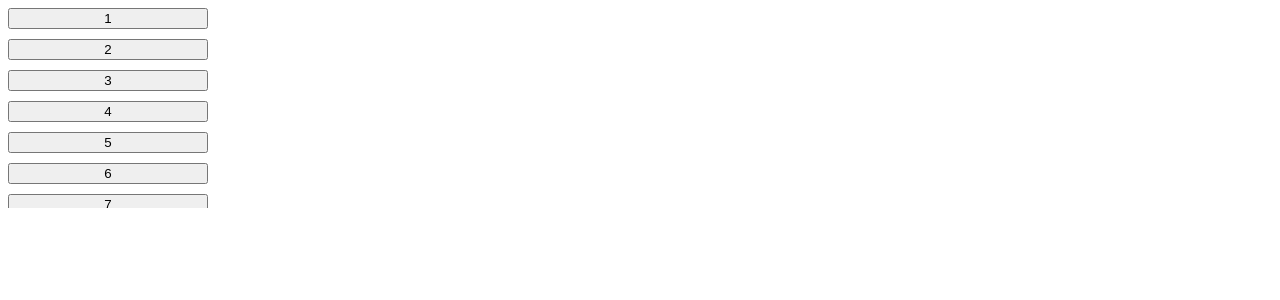
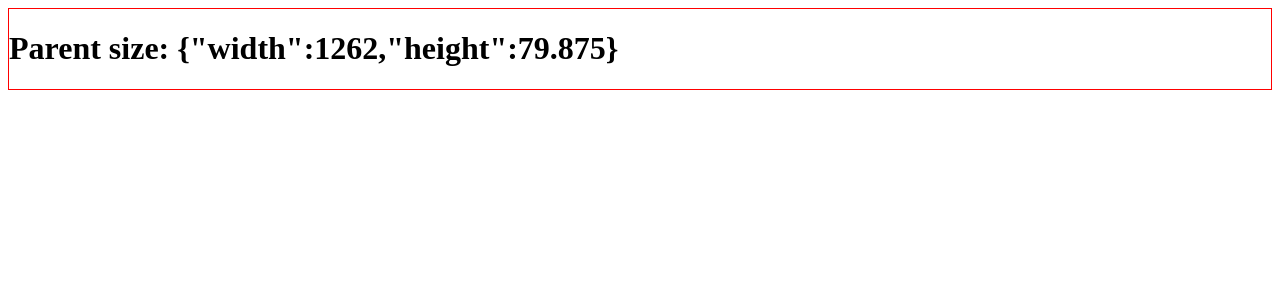
Before and after one commit to willnguyen1312/react-pro, a React (Vite) app: page / in a window 1280 px wide. Shown: the top 300 px of the page. Built offline with nearby package versions, Linux system fonts and the light colour scheme.

Commit message:
Let's go ResizeObserver 🚀

```diff
--- a/package.json
+++ b/package.json
@@ -14,7 +14,6 @@
   "dependencies": {
     "@css-hooks/react": "^2.0.4",
     "@fontsource/inter": "^5.0.18",
-    "@shopify/polaris": "0.0.0-snapshot-20240501141452",
     "@tanstack/react-router": "1.29.2",
     "@tanstack/router-devtools": "1.29.2",
     "@zoom-image/react": "^0.4.14",
--- a/src/App.tsx
+++ /dev/null
@@ -1,53 +0,0 @@
-import { AppProvider, Button } from "@shopify/polaris";
-import "@shopify/polaris/build/esm/styles.css";
-import enTranslations from "@shopify/polaris/locales/en.json";
-import {
-  ElementRef,
-  ReactNode,
-  Suspense,
-  lazy,
-  useEffect,
-  useReducer,
-  useRef,
-  useState,
-} from "react";
-
-const AsyncExpensiveComponent = lazy(() => import("./ExpensiveComponent"));
-
-function ReactComment({ children }: { children: ReactNode }) {
-  const ref = useRef<ElementRef<"div">>(null);
-
-  useEffect(
-    function injectChildrenToDOM() {
-      const element = ref.current;
-
-      if (element) {
-        element.outerHTML = `<!-- ${children} -->`;
-      }
-    },
-    [children],
-  );
-
-  return <div ref={ref} />;
-}
-
-export default function App() {
-  const [isMounted, setIsMounted] = useState(false);
-
-  // Rerender this component using reducer
-  const [, rerender] = useReducer((state) => state + 1, 0);
-
-  useEffect(() => {
-    setIsMounted(true);
-  }, []);
-
-  return (
-    <AppProvider i18n={enTranslations}>
-      <Button onClick={rerender}>Click me to re-render 🚀</Button>
-
-      <ReactComment>This is cool</ReactComment>
-
-      <Suspense>{isMounted && <AsyncExpensiveComponent />}</Suspense>
-    </AppProvider>
-  );
-}
--- /dev/null
+++ b/src/ResizeObserver.tsx
@@ -0,0 +1,47 @@
+import { useEffect, useRef, useState } from "react";
+
+export default function ResizeObserverComponent() {
+  const [dimensions, setDimensions] = useState<{
+    width: number;
+    height: number;
+  }>();
+
+  const wrapperRef = useRef<HTMLDivElement>(null);
+
+  useEffect(() => {
+    const wrapper = wrapperRef.current;
+
+    if (!wrapper) {
+      return;
+    }
+
+    const boundingBox = wrapper.getBoundingClientRect();
+    setDimensions({
+      width: boundingBox.width,
+      height: boundingBox.height,
+    });
+
+    const observer = new ResizeObserver((entries) => {
+      const { width, height } = entries[0].contentRect;
+
+      setDimensions({ width, height });
+    });
+
+    observer.observe(wrapper);
+
+    return () => {
+      observer.disconnect();
+    };
+  }, []);
+
+  return (
+    <div
+      ref={wrapperRef}
+      style={{
+        border: "1px solid red",
+      }}
+    >
+      <h1>Parent size: {JSON.stringify(dimensions)} </h1>
+    </div>
+  );
+}
--- a/src/main.tsx
+++ b/src/main.tsx
@@ -1,7 +1,7 @@
 import ReactDOM from "react-dom/client";
 import "virtual:uno.css";
 
-import App from "./Scroll";
+import App from "./ResizeObserver";
 
 const rootElement = document.getElementById("root") as HTMLElement;
 
```
